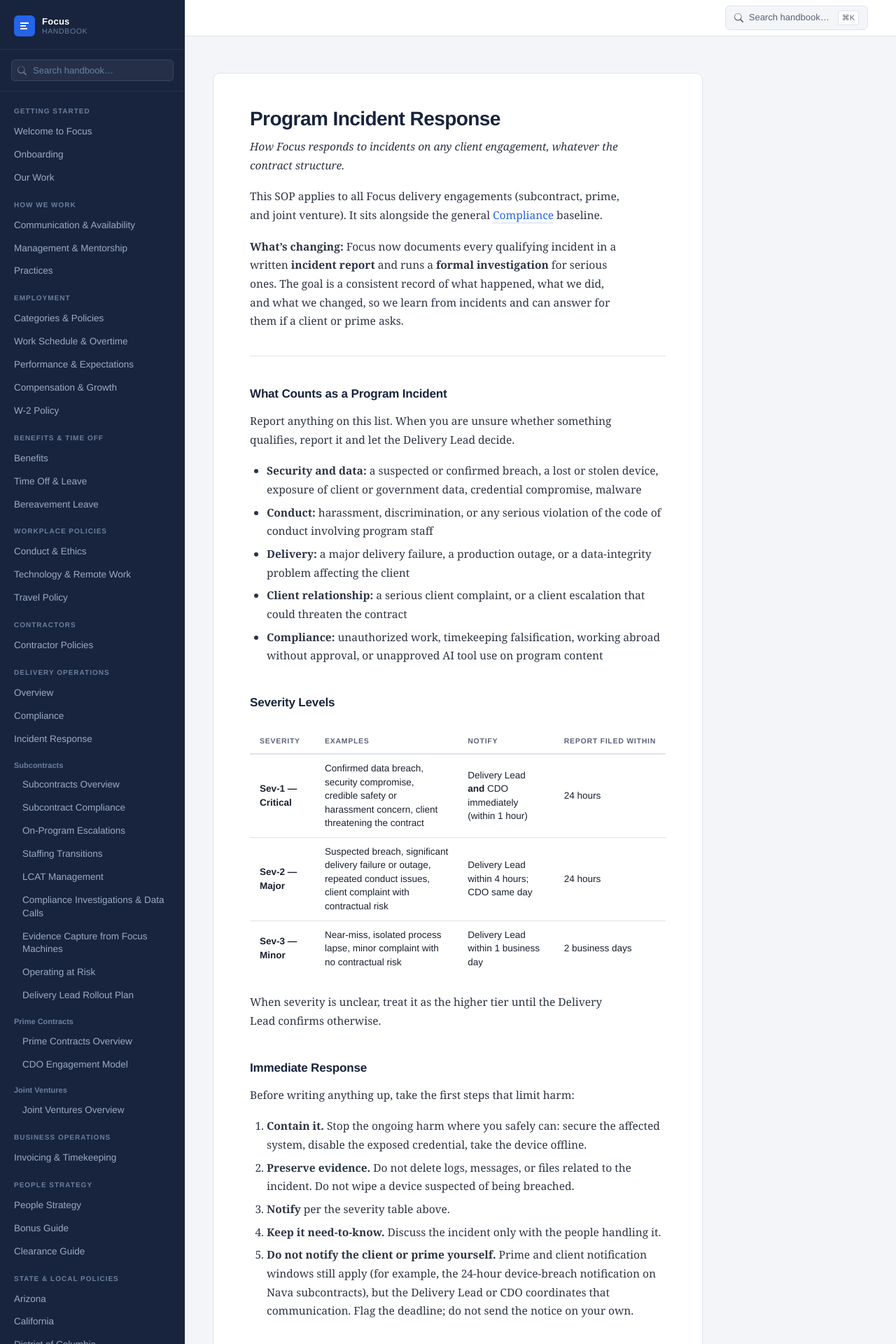
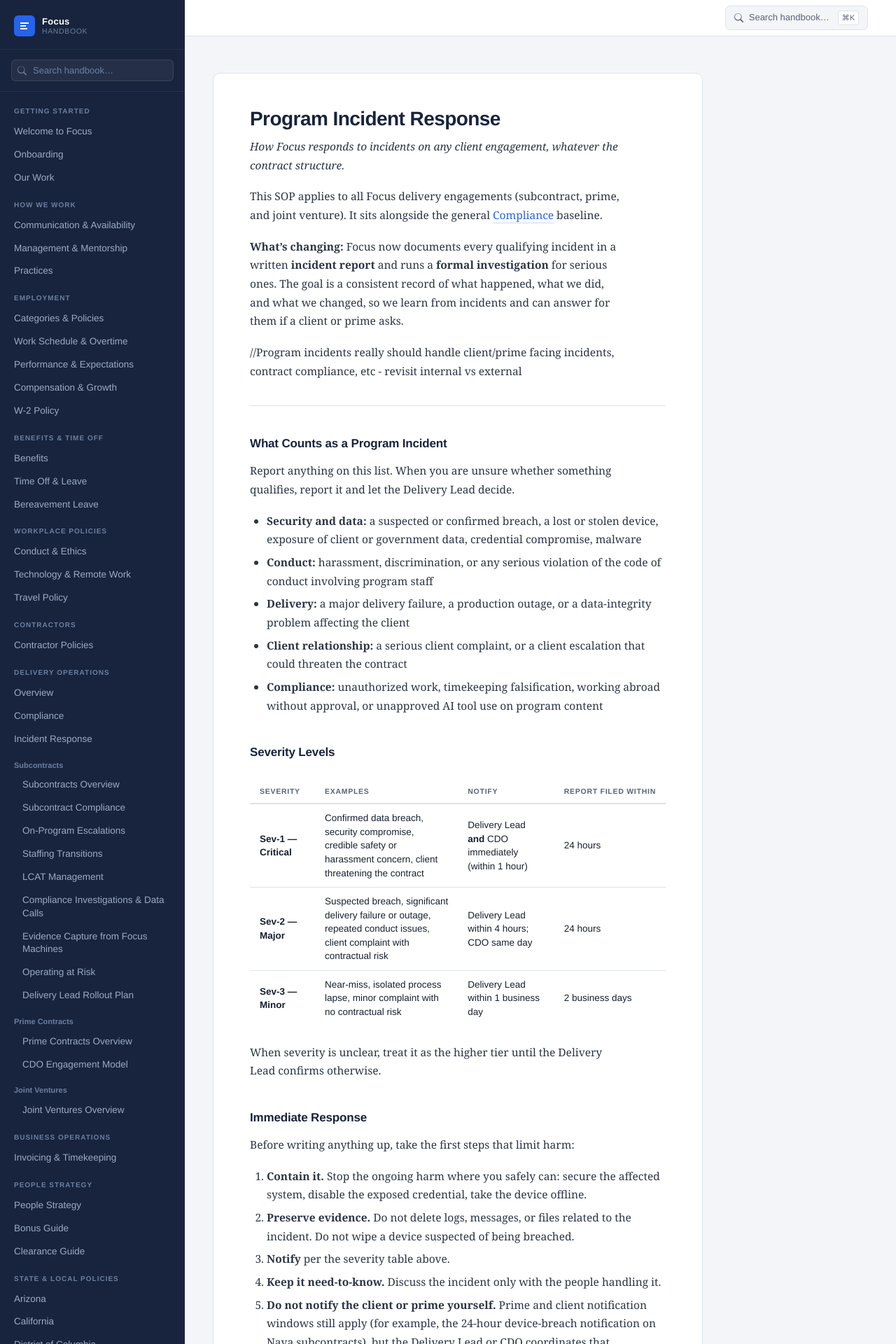
Before and after one commit to focusconsulting/focus-handbook, a Jekyll site: the page built from pages/delivery-operations/incident-response.md, in a window 1280 px wide. Shown: the top 1920 px of the page at 70% size. Built offline with Jekyll 4.4.1, drawn with Linux system fonts in a browser that asks for light colours; our own code applies the rules of GitHub Pages for plain Markdown files; some of the changed text lies outside the part shown.

```diff
--- a/pages/delivery-operations/incident-response.md
+++ b/pages/delivery-operations/incident-response.md
@@ -5,6 +5,8 @@
 This SOP applies to all Focus delivery engagements (subcontract, prime, and joint venture). It sits alongside the general [Compliance](compliance.md) baseline.
 
 **What's changing:** Focus now documents every qualifying incident in a written **incident report** and runs a **formal investigation** for serious ones. The goal is a consistent record of what happened, what we did, and what we changed, so we learn from incidents and can answer for them if a client or prime asks.
+
+//Program incidents really should handle client/prime facing incidents, contract compliance, etc - revisit internal vs external
 
 ---
 
```
